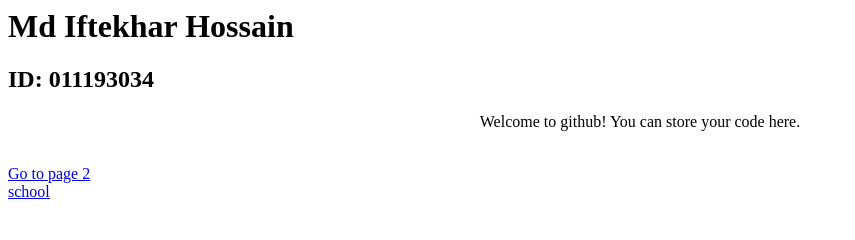
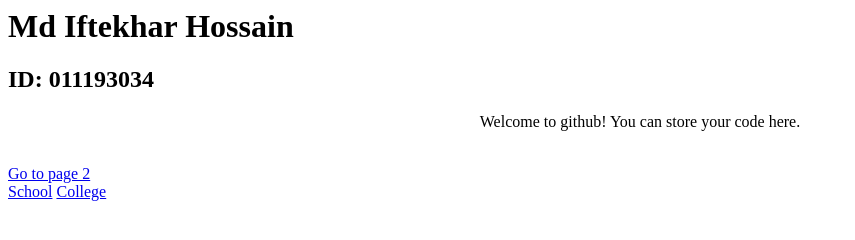
Before and after one commit to mdiftekharhossain/mdiftekharhossain.github.io, a plain HTML site: page index.html in a window 1280 px wide. Shown: the whole page, without its empty margins (0-855 px from the left). Drawn offline with Linux system fonts and the light colour scheme.

Commit message:
Update index.html

```diff
--- a/index.html
+++ b/index.html
@@ -10,6 +10,8 @@
     <br>
 
     <a href="page2.html">Go to page 2</a><br>
-    <a href="https://www.facebook.com/VJschoolCD/">school</a>
+    <a href="https://www.facebook.com/VJschoolCD/">School</a>
+    <a href="https://www.facebook.com/cgovtc/">College</a>
+
   </body>
 </html
```
